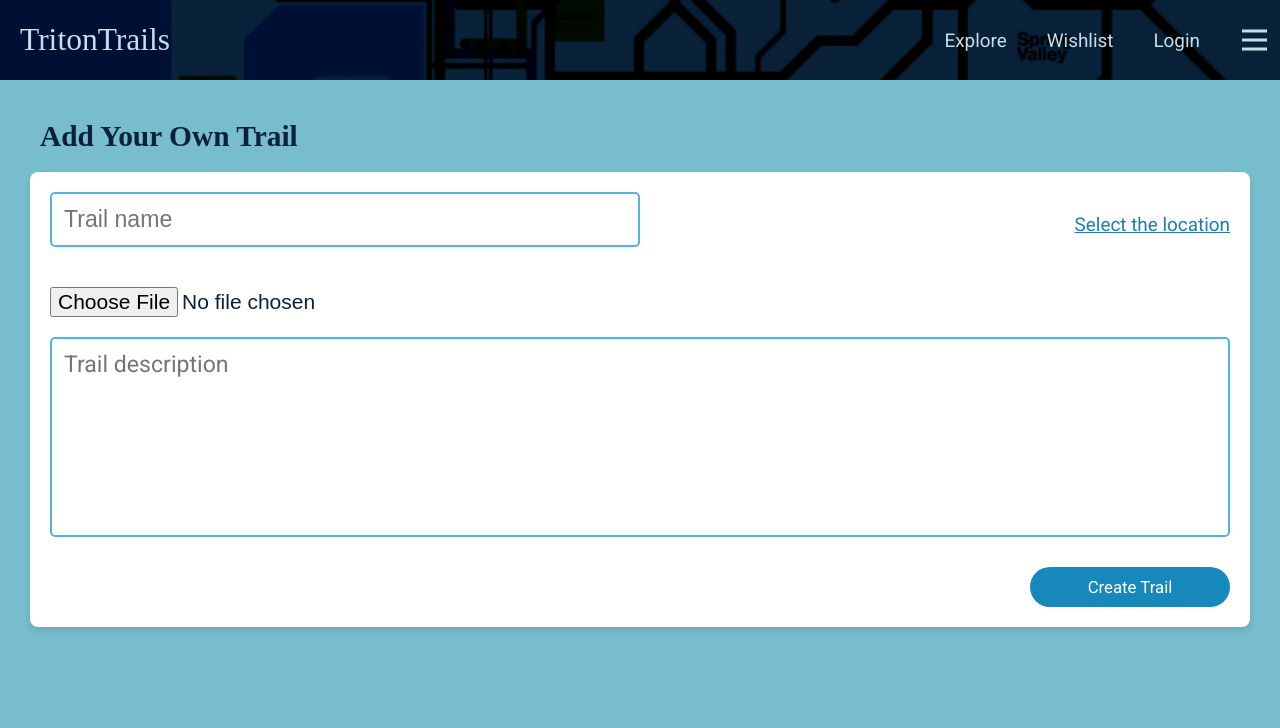
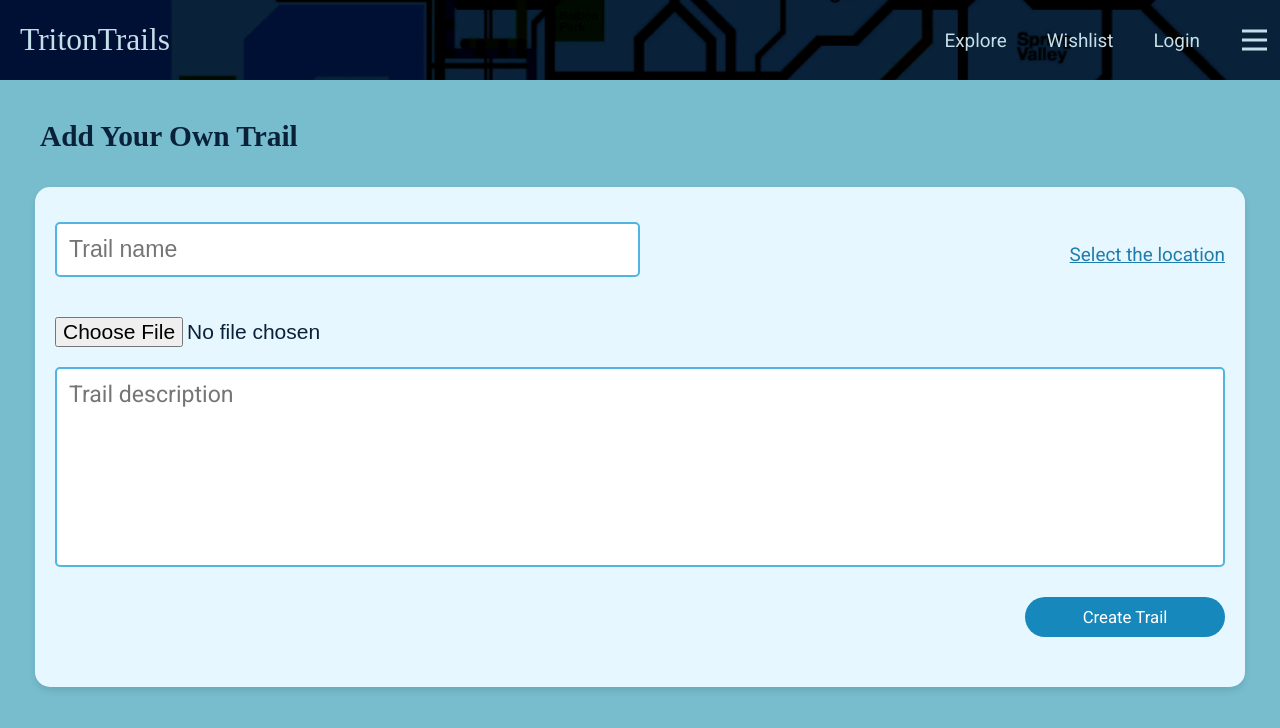
Before and after one commit to ritobanrc/TritonTrails, a React (Create React App) app in the folder triton-trails-client/: page /add-trail-form in a window 1280 px wide. Shown: the top 728 px of the page. Built offline with nearby package versions, Linux system fonts and the light colour scheme; a web font is replaced by a local one.

Commit message:
Edited minor issues with minheight for Trails

```diff
--- a/triton-trails-client/src/components/Search page/Search.css
+++ b/triton-trails-client/src/components/Search page/Search.css
@@ -12,7 +12,6 @@
     color: #0A2239;
     font-size: 1.4em;
     text-align: left;
-    padding: 0px 20px;
 }
 .add-trail-button {
     background-color: #1788BC;
--- a/triton-trails-client/src/components/Trails/AddTrailForm.css
+++ b/triton-trails-client/src/components/Trails/AddTrailForm.css
@@ -5,8 +5,8 @@
     width: 100%;
     font-family: 'Roboto';
 }
-
 .rounded-div-content {
+    padding-top: 30px;
     display: flex;
     flex-direction: column;
     gap: 20px;
--- a/triton-trails-client/src/components/Trails/AddTrailForm.tsx
+++ b/triton-trails-client/src/components/Trails/AddTrailForm.tsx
@@ -44,7 +44,9 @@ const AddTrailForm = () => {
   return (
     // copy setup from Search page
     <div className="addTrailForm page">
-      <h1 className="page-header-text">Add Your Own Trail</h1>
+      <div className="page-header">
+        <h1 className="page-header-text">Add Your Own Trail</h1>
+      </div>
       <div className="rounded-div">
         <form className="rounded-div-content" onSubmit={onSubmit}>
           <div className="flex-row">
--- a/triton-trails-client/src/components/Trails/TrailList.css
+++ b/triton-trails-client/src/components/Trails/TrailList.css
@@ -1,11 +1,16 @@
+.ListTrails{
+    display: flex; /* Ensure it behaves as a flex container */
+    flex-direction: column; /* Stack children vertically */
+}
 .rounded-div {
     display: flex;
     flex-direction: column;
-    background-color: #fff;
-    border-radius: 8px;
+    background-color: #E7F7FF;
+    border-radius: 15px;
     box-shadow: 0 4px 6px rgba(0,0,0,0.1);
-    margin: 10px;
-    padding: 20px;
+    min-height: 500px;
+    margin: 15px;
+    padding: 5px 20px;
     box-sizing: border-box; /* Ensure padding and border are included in width/height */
 }
 
@@ -21,27 +26,30 @@
     display: flex;
     width: 100%;
     align-items: stretch; /* Keep image and map at equal heights */
-    margin-bottom: 10px; /* Space between visuals and description */
+    margin: 0px 10px; /* Space between visuals and description */
 }
 
 .trail-content, .trail-map {
     max-height: 600px;
+    /* Added min-height for uniformity */
+    min-height: 300px;
+    /* Changed formatting so image crops, take out if we decide to not crop */
+    overflow: hidden;
     flex: 1; /* Share the space equally */
     display: flex;
     flex-direction: column;
     border: 1px solid #ccc; /* Light grey border around content and map */
     border-radius: 8px; /* Rounded corners for both elements */
     overflow: hidden; /* Prevents content from spilling outside the border */
-    margin-right: 10px; /* Space between image and map */
 }
 
 .trail-content {
-    margin-right: 10px; /* Only between image and map, remove if not needed */
+    margin-right: 20px; /* Only between image and map, remove if not needed */
 }
 
 .trail-image {
     width: 100%;
-    height: auto;
+    height: 100%;
     object-fit: cover; /* Ensures the image covers the area without distortion */
     border-bottom: 1px solid #ccc; /* Separates image from text in the same block */
 }
@@ -56,7 +64,7 @@
     font-size: 30px; /* Adjusted for readability */
     font-weight: bold; /* Only name is bold, remove from description if needed */
     color: #333; /* Darker text for better readability */
-    padding: 10px 0; /* Padding for name and description */
+    padding: 0px 10px; /* Padding for name and description */
     text-align: left;
 }
 
--- a/triton-trails-client/src/components/Trails/TrailList.tsx
+++ b/triton-trails-client/src/components/Trails/TrailList.tsx
@@ -26,6 +26,7 @@ const TrailDisplay: React.FC<{ trail: Trail }> = ({ trail }) => {
     }, [trail.id]); // Depend on trail.id so it refetches if the trail changes
 
     return (
+        <div className="ListTrails">
         <div className="rounded-div">
             <p className="trail-name">{trail.name}</p>
             <div className="trail-details">
@@ -49,6 +50,7 @@ const TrailDisplay: React.FC<{ trail: Trail }> = ({ trail }) => {
                 </div>
                 <p className="trail-description">{trail.description}</p> {/* Separate description */}
             </div>
+        </div>
         </div>
     );
 };
```
Also changed, not shown: 1 other file (tests, documents, lock files or other folders).
